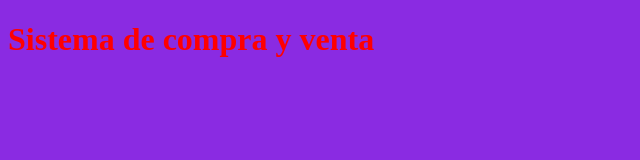
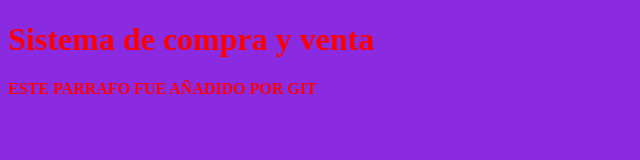
Before and after one commit to kevinbenavides03/practicagithub, a plain HTML site: page index.html in a window 1280 px wide. Shown: the whole page, without its empty margins (0-640 px from the left). Drawn offline with Linux system fonts and the light colour scheme.

Commit message:
Update index.html

```diff
--- a/index.html
+++ b/index.html
@@ -10,6 +10,7 @@
 <h1>
     Sistema de compra y venta
 </h1>
+        <p> ESTE PARRAFO FUE AÑADIDO POR GIT</p>
       </body>
     </head>
 
```
